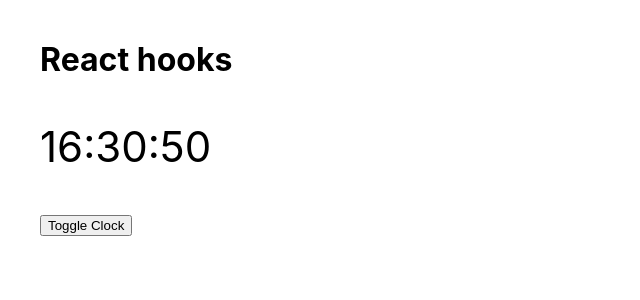
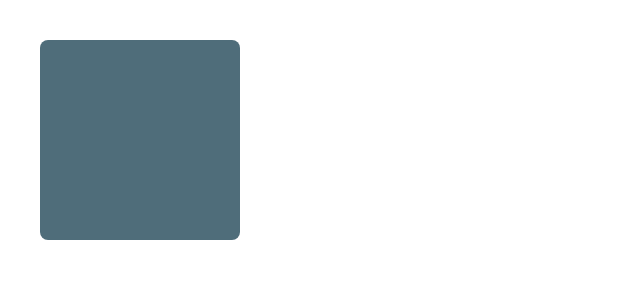
Before and after one commit to bxhuynh/react-examples, a React (Create React App) app in the folder react-hooks-basic/: page / in a window 1280 px wide. Shown: the top 300 px of the page, without its empty margins (0-640 px from the left). Built offline with nearby package versions, Linux system fonts and the light colour scheme.

Commit message:
custom hook useClock, useRandomColor

```diff
--- a/react-hooks-basic/package.json
+++ b/react-hooks-basic/package.json
@@ -6,6 +6,7 @@
     "@testing-library/jest-dom": "^5.11.4",
     "@testing-library/react": "^11.1.0",
     "@testing-library/user-event": "^12.1.10",
+    "node-sass": "^5.0.0",
     "query-string": "^7.0.1",
     "react": "^17.0.2",
     "react-dom": "^17.0.2",
@@ -35,6 +36,5 @@
       "last 1 firefox version",
       "last 1 safari version"
     ]
-  },
-  "devDependencies": {}
+  }
 }
--- a/react-hooks-basic/src/App.js
+++ b/react-hooks-basic/src/App.js
@@ -1,20 +1,11 @@
-import React, { useState } from "react";
-import "./App.css";
-import Clock from "./components/Clock";
+import React from "react";
+import "./App.scss";
+import MagicBox from "./components/MagicBox";
 
 function App() {
-  const [showClock, setShowClock] = useState(true);
   return (
     <div className="app">
-      <h1> React hooks </h1>
-      {showClock && <Clock />}
-      <button
-        onClick={() => {
-          setShowClock(!showClock);
-        }}
-      >
-        Toggle Clock
-      </button>
+      <MagicBox />
     </div>
   );
 }
--- a/react-hooks-basic/src/components/Clock/index.jsx
+++ b/react-hooks-basic/src/components/Clock/index.jsx
@@ -1,31 +1,12 @@
-import React, { useState, useEffect } from "react";
+import React from "react";
+import useClock from "../../hooks/useClock";
 
 Clock.propTypes = {};
 
-function formatDate(date) {
-  if (!date) return "";
-  const hours = `0${date.getHours()}`.slice(-2);
-  const minutes = `0${date.getMinutes()}`.slice(-2);
-  const seconds = `0${date.getSeconds()}`.slice(-2);
-  return `${hours}:${minutes}:${seconds}`;
-}
+function Clock() {
+  const { timeString } = useClock();
 
-function Clock() {
-  const [timeString, setTimeString] = useState("");
-
-  useEffect(() => {
-    const clockInterval = setInterval(() => {
-      const now = new Date();
-      const newTimeString = formatDate(now);
-      setTimeString(newTimeString);
-    }, 1000);
-
-    return () => {
-      clearInterval(clockInterval);
-    };
-  }, []);
-
-  return <p style={{ fontSize: 42 }}>{timeString}</p>;
+  return <p style={{ fontSize: 42, color: "royalblue" }}>{timeString}</p>;
 }
 
 export default Clock;
--- /dev/null
+++ b/react-hooks-basic/src/components/MagicBox/MagicBox.scss
@@ -0,0 +1,8 @@
+.magic-box {
+  $box-size: 200px;
+  display: inline-block;
+  width: $box-size;
+  height: $box-size;
+  border-radius: 8px;
+  transition: all 0.3s ease-in-out 0s;
+}
--- /dev/null
+++ b/react-hooks-basic/src/components/MagicBox/index.jsx
@@ -0,0 +1,13 @@
+import React from "react";
+import PropTypes from "prop-types";
+import "./MagicBox.scss";
+import useMagicColor from "../../hooks/useMagicColor";
+
+MagicBox.propTypes = {};
+
+function MagicBox(props) {
+  const color = useMagicColor();
+  return <div className="magic-box" style={{ backgroundColor: color }}></div>;
+}
+
+export default MagicBox;
--- /dev/null
+++ b/react-hooks-basic/src/hooks/useClock.js
@@ -0,0 +1,29 @@
+import { useState, useEffect } from "react";
+
+function formatDate(date) {
+  if (!date) return "";
+  const hours = `0${date.getHours()}`.slice(-2);
+  const minutes = `0${date.getMinutes()}`.slice(-2);
+  const seconds = `0${date.getSeconds()}`.slice(-2);
+  return `${hours}:${minutes}:${seconds}`;
+}
+
+function useClock() {
+  const [timeString, setTimeString] = useState("");
+
+  useEffect(() => {
+    const clockInterval = setInterval(() => {
+      const now = new Date();
+      const newTimeString = formatDate(now);
+      setTimeString(newTimeString);
+    }, 1000);
+
+    return () => {
+      clearInterval(clockInterval);
+    };
+  }, []);
+
+  return { timeString };
+}
+
+export default useClock;
--- /dev/null
+++ b/react-hooks-basic/src/hooks/useMagicColor.js
@@ -0,0 +1,31 @@
+import { useEffect, useRef, useState } from "react";
+
+function getRandomColor(currentColor) {
+  const COLOR_LIST = ["#084C61", "#DB504A", "#e3b505", "#4f6d7a", "#56a3a6"];
+  const currentIndex = COLOR_LIST.indexOf(currentColor);
+  let newIndex = currentIndex;
+  while (currentIndex === newIndex) {
+    newIndex = Math.trunc(Math.random() * 5);
+  }
+  return COLOR_LIST[newIndex];
+}
+
+function useMagicColor(props) {
+  const [color, setColor] = useState("transparent");
+  const colorRef = useRef("transparent");
+
+  useEffect(() => {
+    const intervalRef = setInterval(() => {
+      let newColor = getRandomColor(colorRef.current);
+      setColor(newColor);
+      colorRef.current = newColor;
+    }, 1000);
+
+    return () => {
+      clearInterval(intervalRef);
+    };
+  }, []);
+  return color;
+}
+
+export default useMagicColor;
```
Also changed, not shown: react-hooks-basic/src/AppClock.js (added, +24 -0 lines), react-hooks-basic/src/components/BetterClock/index.jsx (added, +27 -0 lines), react-hooks-basic/src/index.js (+6 -6 lines), react-hooks-basic/src/App.scss (renamed from react-hooks-basic/src/App.css), 1 other file (tests, documents, lock files or other folders).
